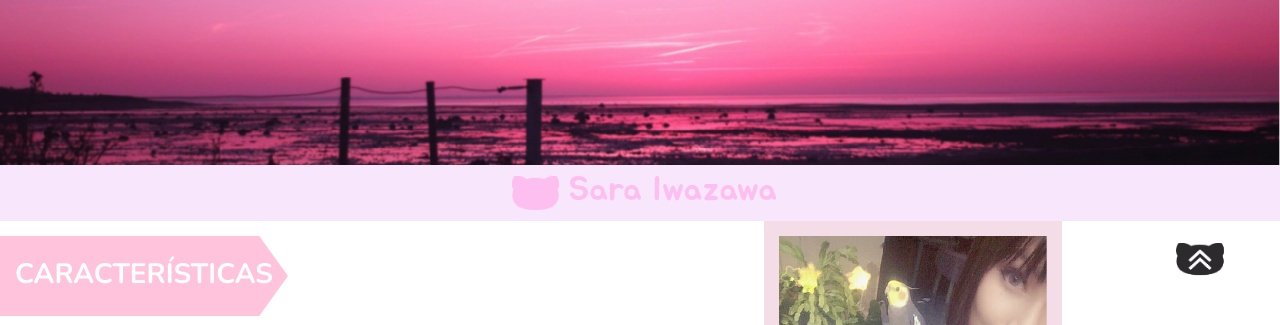
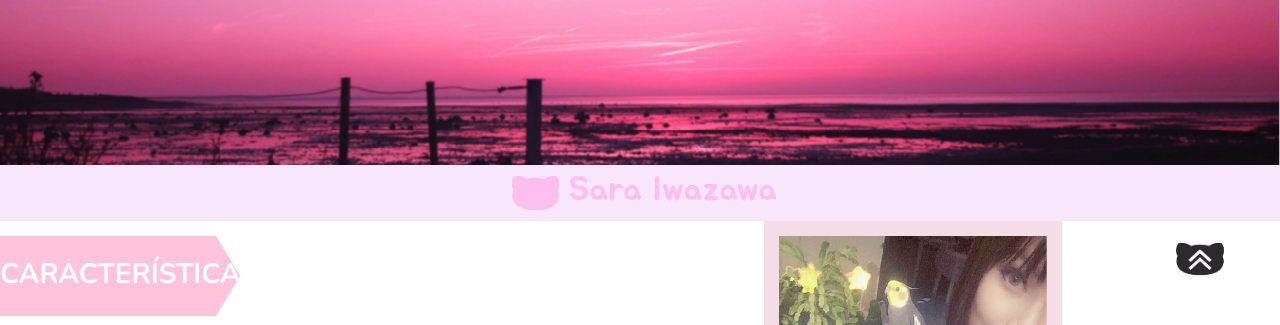
Before and after one commit to SaraIwazawa/saraiwazawa.github.io, a plain HTML site: page index.html in a window 1280 px wide. Shown: the part 475-800 px from the top of the page. Drawn offline with nearby package versions, Linux system fonts and the light colour scheme.

Commit message:
Update styles.css

```diff
--- a/styles.css
+++ b/styles.css
@@ -103,7 +103,7 @@
 	color: #FFFFFF;
 	background-color: rgba(255, 196, 220);
 	height: 5em;
-	width: 18em;
+	width: 15em;
 	text-align: center;
 	margin: 15px 0 0 0;
 	padding:  1em 0 1em 0;
```
